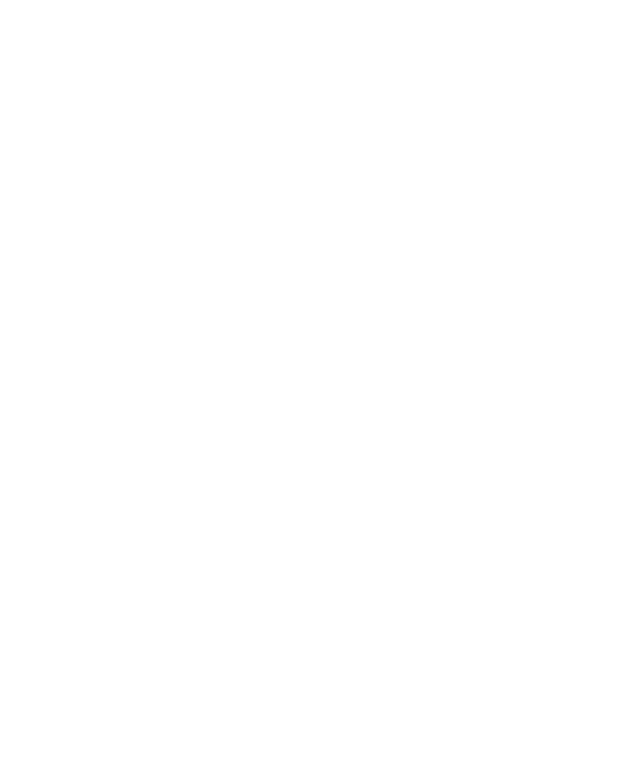
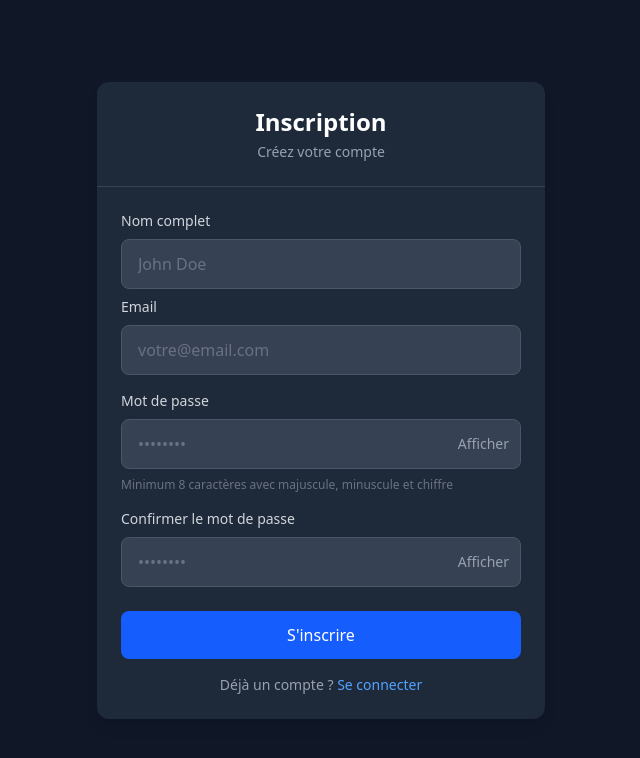
Before and after one commit to Hichm19/skillswap-frontend, a React (Vite) app: page /inscription in a window 1280 px wide. Before the commit this address had no page. Shown: the top 758 px of the page, without its empty margins (319-959 px from the left). Built offline with nearby package versions, Linux system fonts and the light colour scheme.

Commit message:
interface d'inscription

```diff
--- a/src/App.jsx
+++ b/src/App.jsx
@@ -1,12 +1,14 @@
 import { Routes, Route } from 'react-router-dom';
 import Accueil from "./pages/Accueil";
 import Connexion from './pages/connexion';
+import Inscription from './pages/inscription';
 
 function App() {
   return (
     <Routes>
       <Route path="/" element={<Accueil/>} />
       <Route path="/connexion" element={<Connexion/>} />
+      <Route path="/inscription" element={<Inscription/>} />
     </Routes>
   )
 }
--- a/src/pages/connexion.jsx
+++ b/src/pages/connexion.jsx
@@ -365,7 +365,7 @@
               <span className="relative">Se Connecter</span>
             </button>
 
-            {/* Séparateur */}
+
             <div className="relative mb-6">
               <div className="absolute inset-0 flex items-center">
                 <div className="w-full border-t border-gray-700"></div>
--- a/src/pages/inscription.jsx
+++ b/src/pages/inscription.jsx
@@ -1,33 +1,118 @@
-import React from 'react'
+import React, { useState } from 'react';
 
-function inscription() {
+function Inscription() {
+  const [showPassword, setShowPassword] = useState(false);
+  const [showConfirmPassword, setShowConfirmPassword] = useState(false);
+
   return (
-    <div>
-        <h2>Connexion</h2>
-        <form>
-          <div>
-           <label htmlFor="name">Nom et prenom</label>
-            <input type="text" id='nom' name='nom' />
+    <div className="min-h-screen flex items-center justify-center bg-gray-900 p-4">
+      <div className="w-full max-w-md bg-gray-800 rounded-xl shadow-lg overflow-hidden">
+        {/* En-tête */}
+        <div className="p-6 border-b border-gray-700">
+          <div className="text-center">
+            <h1 className="text-2xl font-semibold text-white">Inscription</h1>
+            <p className="text-gray-400 text-sm mt-1">Créez votre compte</p>
           </div>
-          <div>
-              <label htmlFor="email">Email</label>
-              <input type="email" id="email" name="email" />
-          </div>
-          <div>
-              <label htmlFor="password">Mot de passe</label>
-              <input type="password" id="password" name="password" />
-          </div>
-          <div>
-              <label>Comfirmation de mot passe</label>
-              <input type="password" id="ConfirmPassword" name="password" />
-          </div>
+        </div>
 
-          <button type='submit'>S'inscrire</button>
+        {/* Formulaire */}
+        <div className="p-6">
+          <form>
 
-        </form>
+              <div>
+                <label className="block text-sm font-medium text-gray-300 mb-2">
+                  Nom complet
+                </label>
+                <input
+                  type="text"
+                  required
+                  className="w-full px-4 py-3 mb-2 bg-gray-700 border border-gray-600 rounded-lg text-white placeholder-gray-500 focus:outline-none focus:ring-2 focus:ring-blue-500 focus:border-transparent"
+                  placeholder="John Doe"
+                />
+              </div>
 
+            {/* Email */}
+            <div className="mb-4">
+              <label className="block text-sm font-medium text-gray-300 mb-2">
+                Email
+              </label>
+              <input
+                type="email"
+                required
+                className="w-full px-4 py-3 bg-gray-700 border border-gray-600 rounded-lg text-white placeholder-gray-500 focus:outline-none focus:ring-2 focus:ring-blue-500 focus:border-transparent"
+                placeholder="votre@email.com"
+              />
+            </div>
+
+            {/* Mot de passe */}
+            <div className="mb-4">
+              <label className="block text-sm font-medium text-gray-300 mb-2">
+                Mot de passe
+              </label>
+              <div className="relative">
+                <input
+                  type={showPassword ? "text" : "password"}
+                  required
+                  className="w-full px-4 py-3 bg-gray-700 border border-gray-600 rounded-lg text-white placeholder-gray-500 focus:outline-none focus:ring-2 focus:ring-blue-500 focus:border-transparent pr-12"
+                  placeholder="••••••••"
+                />
+                <button
+                  type="button"
+                  onClick={() => setShowPassword(!showPassword)}
+                  className="absolute right-3 top-1/2 transform -translate-y-1/2 text-sm text-gray-400 hover:text-gray-300"
+                >
+                  {showPassword ? "Masquer" : "Afficher"}
+                </button>
+              </div>
+              <p className="text-xs text-gray-500 mt-2">
+                Minimum 8 caractères avec majuscule, minuscule et chiffre
+              </p>
+            </div>
+
+            {/* Confirmation mot de passe */}
+            <div className="mb-6">
+              <label className="block text-sm font-medium text-gray-300 mb-2">
+                Confirmer le mot de passe
+              </label>
+              <div className="relative">
+                <input
+                  type={showConfirmPassword ? "text" : "password"}
+                  required
+                  className="w-full px-4 py-3 bg-gray-700 border border-gray-600 rounded-lg text-white placeholder-gray-500 focus:outline-none focus:ring-2 focus:ring-blue-500 focus:border-transparent pr-12"
+                  placeholder="••••••••"
+                />
+                <button
+                  type="button"
+                  onClick={() => setShowConfirmPassword(!showConfirmPassword)}
+                  className="absolute right-3 top-1/2 transform -translate-y-1/2 text-sm text-gray-400 hover:text-gray-300"
+                >
+                  {showConfirmPassword ? "Masquer" : "Afficher"}
+                </button>
+              </div>
+            </div>
+
+            {/* Bouton d'inscription */}
+            <button
+              type="submit"
+              className="w-full bg-blue-600 text-white py-3 rounded-lg font-medium hover:bg-blue-700 transition-colors mb-4"
+            >
+              S'inscrire
+            </button>
+
+            {/* Lien de connexion */}
+            <div className="text-center">
+              <p className="text-gray-400 text-sm">
+                Déjà un compte ?{' '}
+                <a href="/connexion" className="text-blue-400 hover:text-blue-300">
+                  Se connecter
+                </a>
+              </p>
+            </div>
+          </form>
+        </div>
+      </div>
     </div>
-  )
+  );
 }
 
-export default inscription
+export default Inscription;
```
